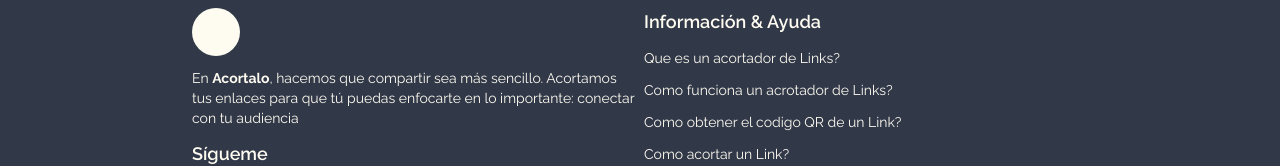
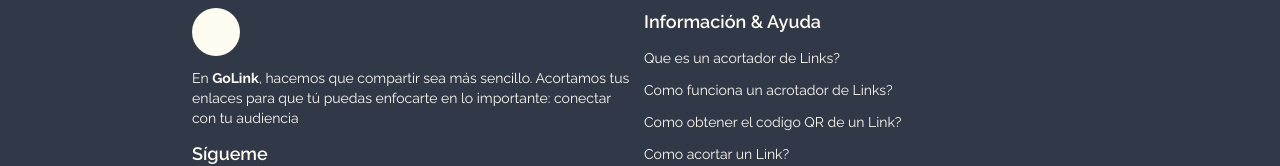
Before and after one commit to richard-tabares/app-shorter-link, a React (Vite) app: page / in a window 1280 px wide. Shown: the part 608-774 px from the top of the page. Built offline with nearby package versions, Linux system fonts and the light colour scheme.

Commit message:
style: cambio a dominio principal

```diff
--- a/src/UI/components/Footer.tsx
+++ b/src/UI/components/Footer.tsx
@@ -15,7 +15,7 @@ export const Footer = () => {
 
           {/* Info */}
           <section className=''>
-            <p>En <strong>Acortalo</strong>, hacemos que compartir sea más sencillo. Acortamos tus enlaces para que tú puedas enfocarte en lo importante: conectar con tu audiencia</p>
+            <p>En <strong>GoLink</strong>, hacemos que compartir sea más sencillo. Acortamos tus enlaces para que tú puedas enfocarte en lo importante: conectar con tu audiencia</p>
           </section>
 
           {/* Socials */}
```
